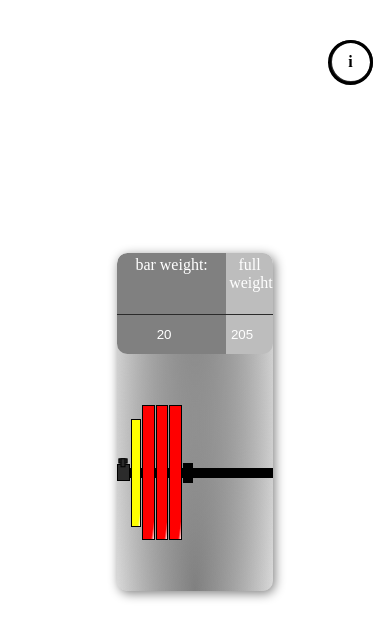
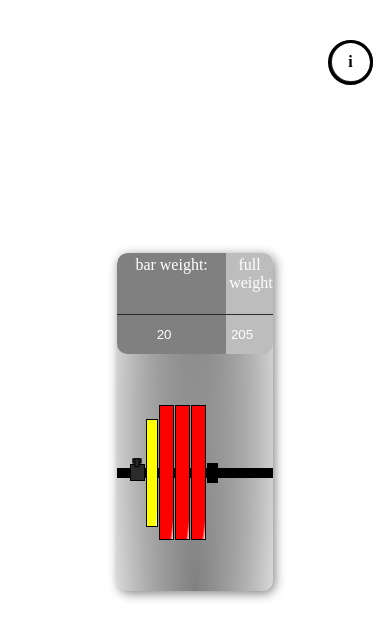
Before and after one commit to M1chae1M/bar_is_loaded, a React app: page / in a window 390 px wide. Built offline with nearby package versions, Linux system fonts and the light colour scheme.

Commit message:
better look on mobile

```diff
--- a/src/components/PlatesVisialisation.js
+++ b/src/components/PlatesVisialisation.js
@@ -26,7 +26,8 @@ class PlatesVisialisation extends React.Component{
       bar:{
         position:'absolute',
         right:'0%',
-        width:'calc(40% + calc(var(--width)*9) + calc(var(--border-or-gap-in-px)*4*7))',
+        // width:'calc(40% + calc(var(--width)*9) + calc(var(--border-or-gap-in-px)*4*7))',
+        width:'calc(20% + calc(var(--width)*9) + calc(var(--border-or-gap-in-px)*4*7))',
         height:'10px',
         zIndex:'1',
         backgroundColor:'black',
--- a/src/index.css
+++ b/src/index.css
@@ -89,6 +89,9 @@ justify-items:center;align-items:center;
     height:20px;
     background-color:black;
     margin-right:40%;
+    margin-right:20%;
+    /* margin-right:0%; */
+    /* right:0%; */
 }
 #ToolTip::after{
     content:'';
--- a/src/index.js
+++ b/src/index.js
@@ -103,8 +103,6 @@ class App extends React.Component{
             inputWeightState={this.state.inputWeightState}
             changeInputWeight={changeInputWeight}
           />
-          {/* <div>Menu</div> */}
-
           <PlatesVisialisation platesState={this.state.platesState}/>
         </div>
       </React.Fragment>
```
Also changed, not shown: build/asset-manifest.json, build/index.html, build/static/js/main.8e82bbc0.js.LICENSE.txt (renamed from build/static/js/main.163f504d.js.LICENSE.txt), 8 other files.
